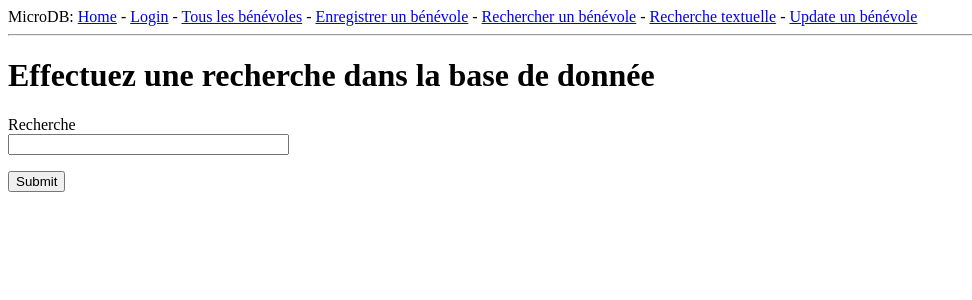
After one commit to yunko006/Agir_MicroDB, a Flask app: page /search_text in a window 1280 px wide. The commit adds this page. Shown: the top 300 px of the page, without its empty margins (0-972 px from the left). Run offline with Flask 2, Linux system fonts and the light colour scheme.

Commit message:
Create a search text method

```diff
--- a/app/forms.py
+++ b/app/forms.py
@@ -55,3 +55,8 @@ class ChampsForm(FlaskForm):
     recherche = StringField('Recherche', validators=[DataRequired()])
     nombre_mot_clé = StringField('Nombre', validators=[DataRequired()])
     submit = SubmitField('Submit')
+
+
+class SearchTextForm(FlaskForm):
+    search = StringField('Recherche', validators=[DataRequired()])
+    submit = SubmitField('Submit')
--- a/app/routes.py
+++ b/app/routes.py
@@ -1,6 +1,6 @@
 from flask import render_template, flash, redirect, url_for, request
 from app import app
-from app.forms import LoginForm, BenevoleForm, UpdateBenevoleForm, QueryForm, ChampsForm
+from app.forms import LoginForm, BenevoleForm, UpdateBenevoleForm, QueryForm, ChampsForm, SearchTextForm
 from app.models import *
 
 from app.utils import *
@@ -150,6 +150,25 @@ def benevole(id):
 
     return render_template('benevole_by_id.html', benevole=benevole)
 
+
+@app.route('/search_text', methods=['GET', 'POST'])
+def search_text():
+    search_form = SearchTextForm()
+
+    if search_form.validate_on_submit() and request.method == 'POST':
+        search = request.form['search']
+        print(search)
+
+        benevoles = Benevole.objects.search_text(search).order_by('$text_score')
+        print(benevoles)
+
+
+        return render_template('search_text_results.html', benevoles=benevoles, search=search)
+
+    return render_template('search_test_form.html', title='Search Text', search_form=search_form)
+
+
+
 @app.route('/force_update')
 def update_db_from_script():
 
--- a/app/templates/base.html
+++ b/app/templates/base.html
@@ -15,6 +15,7 @@
             <a href="{{ url_for('get_benevoles') }}">Tous les bénévoles</a> -
             <a href="{{ url_for('register_benevole') }}">Enregistrer un bénévole</a> -
             <a href="{{ url_for('recherche8') }}">Rechercher un bénévole</a> -
+            <a href="{{ url_for('search_text') }}">Recherche textuelle</a> -
             <a href="{{ url_for('update_benevole') }}">Update un bénévole</a>
         </div>
         <hr>
--- /dev/null
+++ b/app/templates/search_test_form.html
@@ -0,0 +1,18 @@
+{% extends "base.html" %}
+
+{% block content %}
+    <h1>Effectuez une recherche dans la base de donnée </h1>
+    <form action="" method="post" novalidate>
+        {{ search_form.hidden_tag() }}
+
+        <p>
+            {{ search_form.search.label }}<br>
+            {{ search_form.search(size=32) }}<br>
+            {% for error in search_form.search.errors %}
+            <span style="color: red;">{{ error }}</span>
+            {% endfor %}
+        </p>
+
+        <p>{{ search_form.submit() }}</p>
+    </form>
+{% endblock %}
```
Also changed, not shown: app/templates/search_text_results.html (added, +10 -0 lines).
